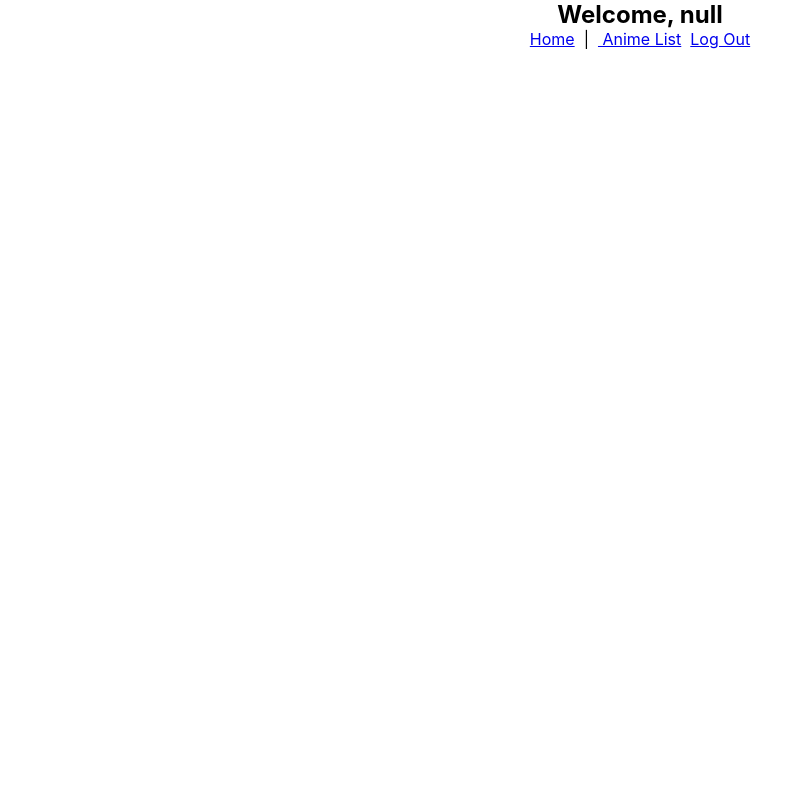
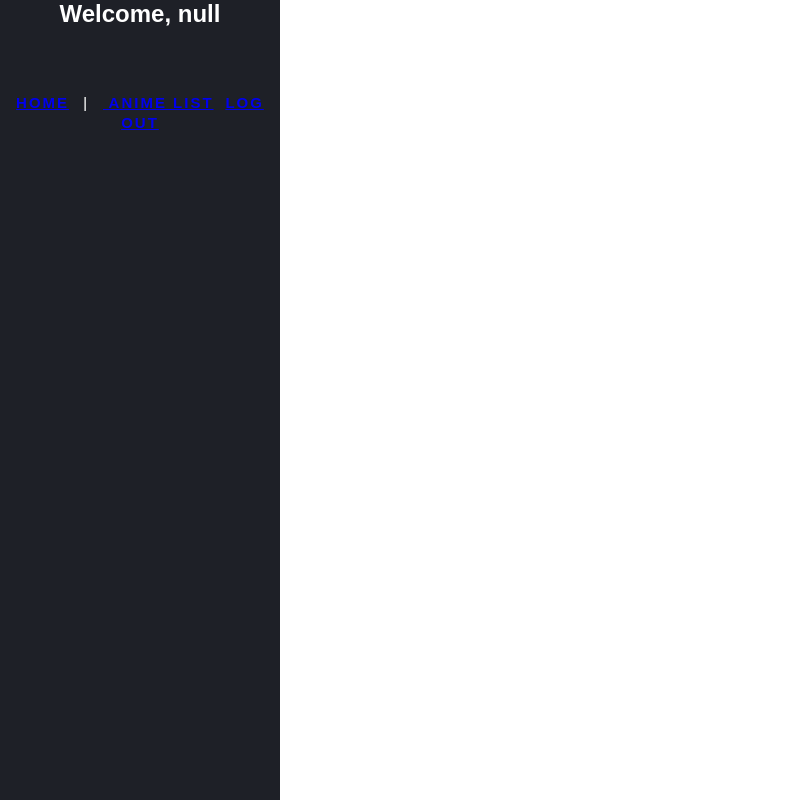
Before and after one commit to foobar-undefined/AOTW, a React (Create React App) app: page / in a window 1280 px wide. Shown: the whole page, without its empty margins (0-796 px from the left). Built offline with nearby package versions, Linux system fonts and the light colour scheme.

Commit message:
wip: styling for nav sidebar

```diff
--- a/src/components/AnimeCard/AnimeCard.js
+++ b/src/components/AnimeCard/AnimeCard.js
@@ -4,7 +4,7 @@ export default function AnimeCard({anime}){
 
     return(
         <>
-        <Link to = {`/anime/${anime.id}`} state={{anime: anime }} >
+        <Link to = {`/anime/${anime.id}`} state={{anime: anime }} className="anime-card-link">
             <div className ="anime-card">
                 <h2>{anime.attributes.canonicalTitle}</h2>
                 <img src = {anime.attributes.posterImage.medium} alt=""/>
--- a/src/components/NavBar/NavBar.js
+++ b/src/components/NavBar/NavBar.js
@@ -2,13 +2,17 @@ import { Link } from "react-router-dom";
 
 export default function NavBar({user}){
     return(
-        <nav>
+        <nav className="sidenav">
             <h1>Welcome, {user}</h1>
-            <Link to="/">Home</Link>
-            &nbsp; | &nbsp;
-            <Link to ="/anime"> Anime List</Link>
-            &nbsp;&nbsp;
-            <Link to="">Log Out</Link>
+            <ul class="main-buttons">
+                <li>
+                    <Link to="/">Home</Link>
+                    &nbsp; | &nbsp;
+                    <Link to ="/anime"> Anime List</Link>
+                    &nbsp;&nbsp;
+                    <Link to="">Log Out</Link>
+                </li>
+            </ul>
         </nav>
     );
 }
--- a/src/pages/AnimeList/AnimeList.css
+++ b/src/pages/AnimeList/AnimeList.css
@@ -1,7 +1,9 @@
 .animeList{
-    display: flex;
+    display: grid;
     flex-wrap: wrap;
-
+    grid-template-columns: repeat(3,1fr);
+    border-radius: 1px;
+    grid-gap: 4px;
 }
 .anime-card{
     padding: 16px 8px;
@@ -14,4 +16,14 @@ img {
     border-radius: 16px;
     box-shadow: 0px 0px 0px rgba(0, 0, 0, 0.15);
     transition: 0.4s;
+    display: block;
+    margin-left: auto;
+    margin-right: auto;
 }
+
+.anime-card-link{
+    text-align: center;
+    overflow: hidden;
+    text-overflow: ellipsis;
+    text-decoration: none;
+}
--- a/src/pages/AnimeList/AnimeList.js
+++ b/src/pages/AnimeList/AnimeList.js
@@ -20,7 +20,8 @@ export default function AnimeList(props){
 
     return(
         <main>
-            {/* <div>
+            <div className='content-wrap'>
+            {/*
                 <form className="search-box">
                     <input
                         type ="search"
@@ -29,12 +30,12 @@ export default function AnimeList(props){
                         />
                 </form>
             </div> */}
-
             <div className="animeList">
                 {anime && anime.map((animeItem) => (
-                        <AnimeCard anime={animeItem} key={animeItem.id}/>
-                ))}
+                    <AnimeCard anime={animeItem} key={animeItem.id}/>
+                    ))}
             </div>
+        </div>
         </main>
     )
 }
--- a/src/pages/App/App.css
+++ b/src/pages/App/App.css
@@ -1,11 +1,37 @@
+
+* {
+	margin: 0;
+	padding: 0;
+	box-sizing: border-box;
+
+	font-family: 'Fira Sans', sans-serif;
+}
 .App {
   text-align: center;
 }
-nav {
-  padding-left: 16px;
-  padding-right: 16px;
+.sidenav {
+  position: fixed;
+  width: 280px;
+  height: 100%;
+  background-color: #1E2027;
+  color: white;
 
+  .main-buttons{
+    list-style-type: none;
+    margin: 64px 0;
+    padding: 0;
+    color: #fff;
+    li{
+      text-transform: uppercase;
+      letter-spacing: 2px;
+      font-family: 'Open Sans', sans-serif;
+      font-size: 15px;
+      font-weight: 600;
+    }
+  }
 }
+
+
 
 .App-header {
   background-color: #282c34;
```
